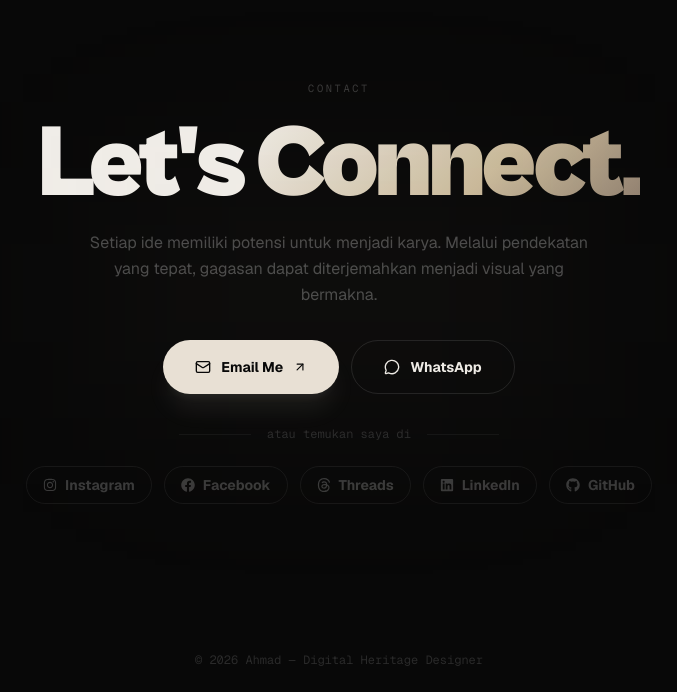
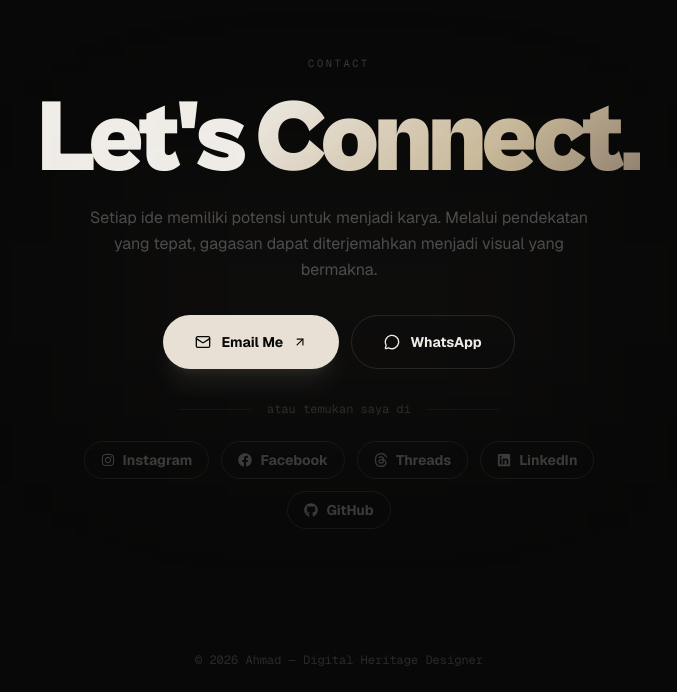
Before and after one commit to ahmado-labs/portfolio-v2, a Next.js app: page / in a window 1280 px wide. Shown: the part 4108-4800 px from the top of the page, without its empty margins (301-978 px from the left). Built offline with nearby package versions, Linux system fonts and the light colour scheme.

Commit message:
fix wrap text & social button in contact

```diff
--- a/src/components/sections/Contact.tsx
+++ b/src/components/sections/Contact.tsx
@@ -70,7 +70,7 @@ const itemVariants = {
 
 export default function Contact() {
   return (
-    <div className="w-full h-full flex flex-col items-center justify-center px-6 py-8 relative overflow-hidden">
+    <div className="w-full h-full flex flex-col items-center justify-center px-6 py-8 relative overflow-hidden overflow-x-hidden">
       {/* Ambient */}
       <div className="absolute top-1/2 left-1/2 -translate-x-1/2 -translate-y-1/2 w-[500px] h-[250px] bg-[#c9b99a]/[0.04] blur-[100px] pointer-events-none" />
 
@@ -137,7 +137,7 @@ export default function Contact() {
         </motion.div>
 
         {/* Social links */}
-        <motion.div variants={itemVariants} className="flex justify-center gap-3">
+        <motion.div variants={itemVariants} className="flex flex-wrap justify-center gap-2 sm:gap-3 max-w-xl mx-auto">
           {socials.map(({ label, icon: Icon, href }) => (
             <a
               key={label}
```
